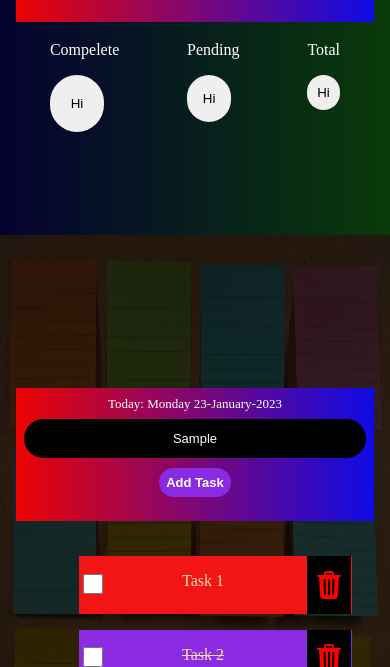
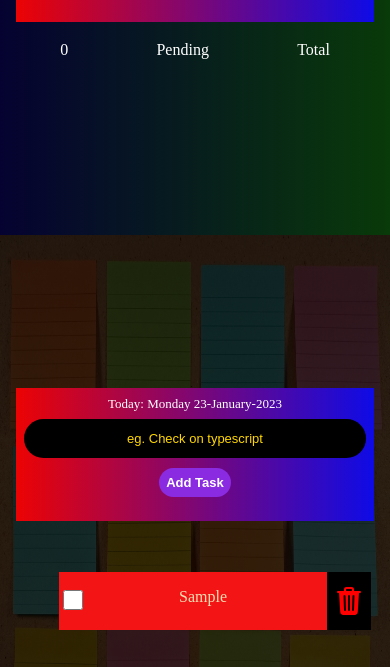
Before and after one commit to MalombaKevin/G-Pange, a plain HTML site: page index.html in a window 390 px wide. Both pictures are taken after typing "Sample" into the empty fields and a click on the button "Add Task". Shown: the part 177-844 px from the top of the page. Drawn offline with nearby package versions, Linux system fonts and the light colour scheme.

Commit message:
style:Mobile responsiveness-Optimize responsiveness

```diff
--- a/index.html
+++ b/index.html
@@ -31,7 +31,7 @@
 
             <div class="section3">
                 <div class="completed">
-                    <p>Compelete</p>
+                   <p id="completeTotal"></p>
                     <button class="taskButton">Hi</button>
                 </div>
                 <div class="pending">
@@ -64,19 +64,19 @@
                         <div class="completeTask">
                             <p>Complete</p>
                             <p id="completeTotal"></p>
-                            <button class="taskButton">Hi</button>
+                            <!-- <button class="taskButton">Hi</button> -->
                         </div>
 
-                        <div class="pendingTassk">
+                        <div class="pendingTask">
                             <p>Pending</p>
                             <p id="pendingTotal"></p>
-                            <button class="taskButton">Hi</button>
+                            <!-- <button class="taskButton">Hi</button> -->
                         </div>
 
                         <div class="totalTasks">
                             <p>Total</p>
                             <p id="taskTotal"></p>
-                            <button class="taskButton">HI</button>
+                            <!-- <button class="taskButton">HI</button> -->
                         </div>
 
 
@@ -103,33 +103,8 @@
             </div>
             <div class="myTasksList">
                 <ul class="myTasks">
-                    <li>
-                        <div class="checked">
-                            <input type="checkbox" name="tasks" id="1" >
 
-                        </div>
 
-                        <div> <p contenteditable="True"> Task 1</p>
-                           </div>
-
-                        <button class="delete-task" >
-                            <ion-icon name="trash" class="deleteButton"></ion-icon>
-                        </button>
-                    </li>
-
-                    <li class="complete">
-                        <div class="checked">
-                            <input type="checkbox" name="tasks" id="1" >
-
-                        </div>
-
-                        <div> <p> Task 2</p>
-                           </div>
-
-                        <button class="delete-task" >
-                            <ion-icon name="trash" class="deleteButton"></ion-icon>
-                        </button>
-                    </li>
 
                 </ul>
             </div>
--- a/style.css
+++ b/style.css
@@ -144,6 +144,7 @@ input {
 	border-radius: 70em;
 	padding: 30%;
 	border: none;
+	display: none;
 }
 
 .myTasks li {
@@ -154,10 +155,19 @@ input {
 	margin-top: 1em;
 }
 .myTasks {
-	width: 70%;
+	width: 80%;
 	margin: auto;
 	margin-top: 5%;
+	display: flex;
+	flex-wrap: wrap;
+	gap: 2px;
+	justify-content: center;
 }
+
+.myTasks li {
+	list-style: none;
+	flex: 33.333333%;
+  }
 
 input[type='checkbox'] {
 	font-size: large;
@@ -185,6 +195,11 @@ input[type='checkbox'] {
 .date{
 	font-size: large;
 	font-weight: 500;
+}
+
+myTasks{
+	display: flex;
+	justify-content: space-around;
 }
 
 @media only screen and (max-width: 768px) {
--- a/todo.js
+++ b/todo.js
@@ -1,30 +1,82 @@
 //  get tasks form
-let form = document.querySelector('form')
+let form = document.querySelector('form');
 
 //  statistics zone
-let completeTask = document.getElementById('totalComplete')
-let pendingTask = document.getElementById('totalPending')
-let totalTask = document.getElementById('taskTotal')
+let completeTask = document.getElementById('completeTotal');
+let pendingTask = document.getElementById('pendingTotal');
+let totalTask = document.getElementById('taskTotal');
 
 // get the ul list
-let toDoList = document.querySelector('.myTasks')
-
+let toDoList = document.querySelector('.myTasks');
 
 // LOCAL STORAGE
 
-let tasks = JSON.parse(localStorage.getItem('tasks')) || []
+let tasks = JSON.parse(localStorage.getItem('tasks')) || [];
 
-form.addEventListener('submit', (e)=>{
-    e.preventDefault()
+if (localStorage.getItem('tasks')) {
+	tasks.map((task) => {
+		createTask(task);
+	});
+}
 
-    // Get input data
-    let inputData = document.getElementById('taskInput').value
+form.addEventListener('submit', (e) => {
+	e.preventDefault();
 
-    console.log(inputData)
+	// Get input data
+	let inputData = document.getElementById('taskInput').value;
 
+	if (inputData === '') {
+		return;
+	}
 
+	const task = {
+		id: new Date().getTime(),
+		name: inputData,
+		isCompleted: false,
+	};
 
+	tasks.push(task);
+	localStorage.setItem('tasks', JSON.stringify(tasks));
 
+	createTask(task);
+	form.reset();
+});
 
+function createTask(task) {
+	const taskElement = document.createElement('li');
 
-})
+	taskElement.setAttribute('id', task.id);
+
+	if (task.isCompleted) {
+		taskElement.classList.add('complete');
+	}
+
+	const taskElementMarkup = `
+    <div class="checked">
+    <input type="checkbox" name="tasks" id="${task.id}"  ${
+		task.isCompleted ? 'checked' : ''
+	} >
+    </div>
+    <div>
+    <p ${!task.isCompleted ? 'contenteditable="True"' : ''}>${task.name} </p>
+   </div>
+   <button class="delete-task" >
+    <ion-icon name="trash" class="deleteButton"></ion-icon>
+    </button>
+
+    `;
+
+	taskElement.innerHTML = taskElementMarkup;
+
+	toDoList.appendChild(taskElement);
+
+	countTask();
+}
+function countTask() {
+	const completedTasksArray = tasks.filter((task) => {
+		task.isCompleted === true;
+	});
+	totalTask.textContent = tasks.length;
+	completeTask.textContent = completedTasksArray.length;
+	pendingTask.textContent = tasks.length - completedTasksArray.length;
+}
```
